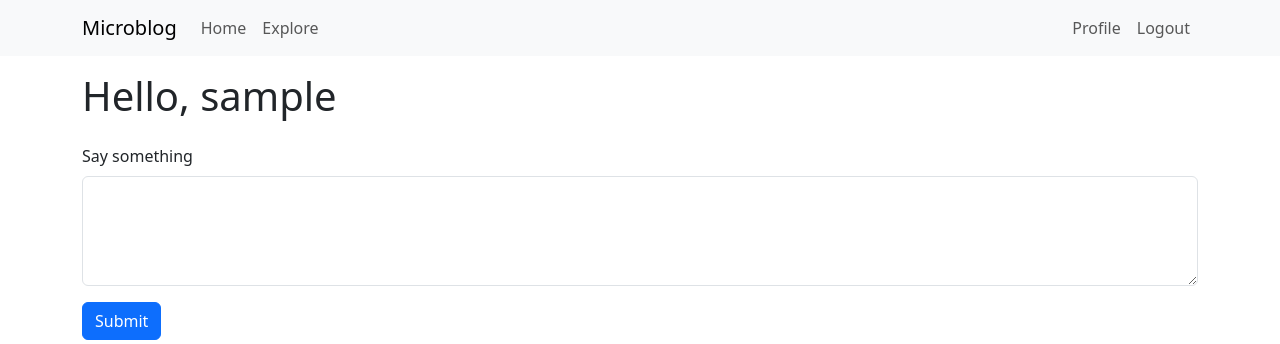
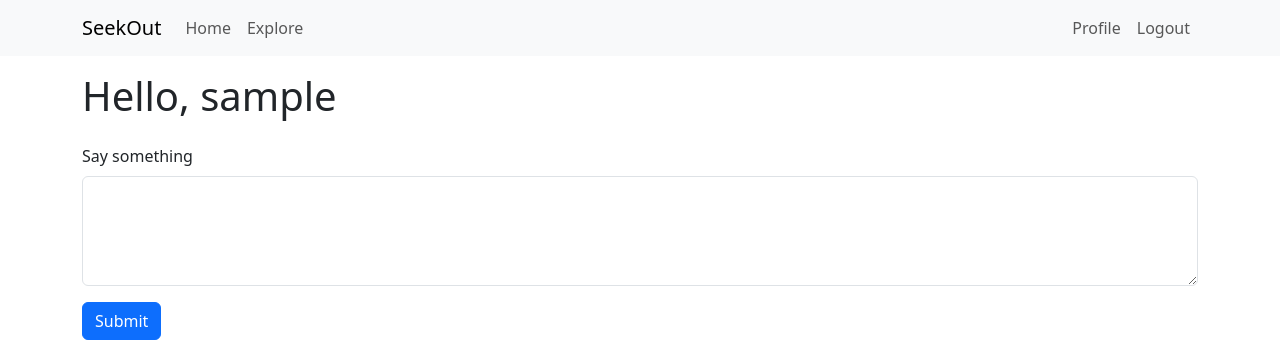
Before and after one commit to AlchemistNaim/SeekOut, a Flask app: page / in a window 1280 px wide. Shown: the top 344 px of the page. Run offline with Flask 3, Linux system fonts and the light colour scheme; the visitor is signed in with stand-in values (Sample User, id 1); data comes from the database, SQL or seed files in the repository; both versions use the stored data as it was after the commit; data that the repository does not hold is empty.

Commit message:
Changed the Theme name

```diff
--- a/app/templates/base.html
+++ b/app/templates/base.html
@@ -4,9 +4,9 @@
 	<meta charset="utf-8">
 	<meta name="viewport" content="width=device-width, initial-scale=1">
 	{% if title %}
-	<title>{{ title }} - Microblog</title>
+	<title>{{ title }} - SeekOut</title>
 	{% else %}
-	<title>Welcome to Microblog</title>
+	<title>Welcome to SeekOut</title>
 	{% endif %}
 	<link
 		href="https://cdn.jsdelivr.net/npm/bootstrap@5.3.2/dist/css/bootstrap.min.css"
@@ -17,7 +17,7 @@
 <body>
 	<nav class="navbar navbar-expand-lg bg-body-tertiary">
 		<div class="container">
-			<a class="navbar-brand" href="{{ url_for('index') }}">Microblog</a>
+			<a class="navbar-brand" href="{{ url_for('index') }}">SeekOut</a>
 			<button class="navbar-toggler" type="button" data-bs-toggle="collapse" data-bs-target="#navbarNav" aria-controls="navbarNav" aria-expanded="false" aria-label="Toggle navigation">
 				<span class="navbar-toggler-icon"></span>
 			</button>
```
Also changed, not shown: app.db.
